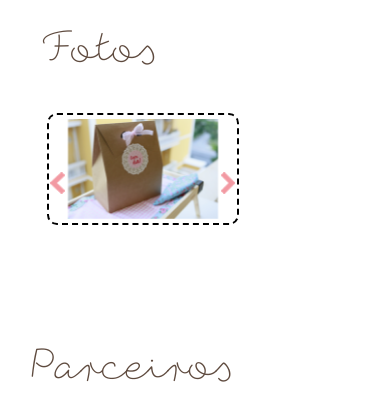
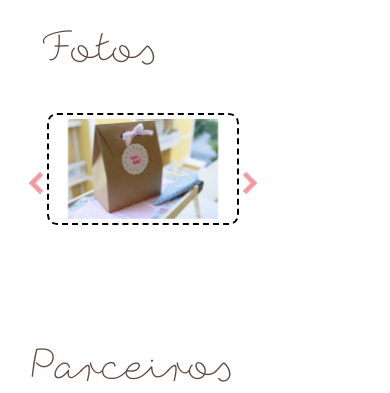
Before and after one commit to BrunnoCruvinel/nuvemdepapel, a PHP site: page /arquitetura.php in a window 390 px wide. Shown: the part 5704-6097 px from the top of the page. Run offline with PHP 8.4, Linux system fonts and the light colour scheme; some libraries are stand-ins or nearby versions.

Commit message:
Ajuste para mobile

```diff
--- a/css/mediaqueries.css
+++ b/css/mediaqueries.css
@@ -65,6 +65,22 @@
 	#destaque-fotos li img{
 		margin-top: 290px;
 	}
+
+	.componente-fotos.owl-theme .owl-nav .owl-next{
+		right: -15%;
+	}
+
+	.componente-fotos.owl-theme .owl-nav .owl-prev{
+		left: -15%;
+	}
+
+	#arquitetura .componente-fotos.owl-theme .owl-nav .owl-next{
+		right: -20%;
+	}
+
+	#arquitetura .componente-fotos.owl-theme .owl-nav .owl-prev{
+		left: -20%;
+	}
 }
 
 
```
